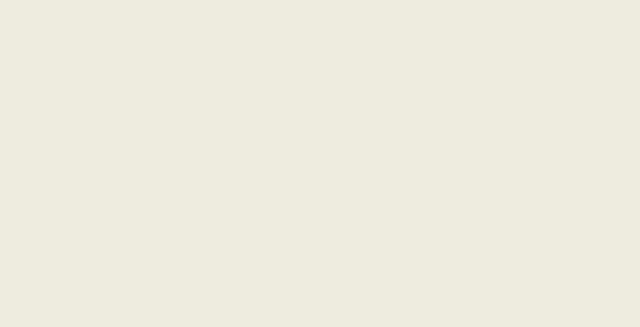
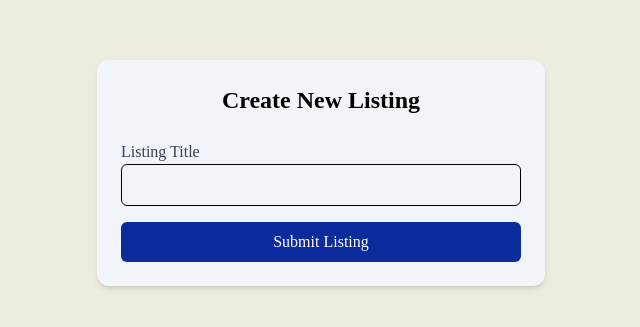
Before and after one commit to gilstero/EmoryExchange, a React (Vite) app in the folder frontend/: page /newlisting in a window 1280 px wide. Before the commit this address had no page. Shown: the part 227-554 px from the top of the page, without its empty margins (319-959 px from the left). Built offline with nearby package versions, Linux system fonts and the light colour scheme; a web font is replaced by a local one.

Commit message:
Added NewListing page and updated Account.tsx

```diff
--- a/frontend/src/App.tsx
+++ b/frontend/src/App.tsx
@@ -8,6 +8,7 @@ import Login from "./pages/Login";
 import Signup from "./pages/Signup";
 import Marketplace from "./pages/Marketplace";
 import Account from "./pages/Account";
+import NewListing from "./pages/NewListing";
 
 function App() {
   return (
@@ -28,6 +29,7 @@ function App() {
         <Route path="/signup" element={<Signup />} />
         <Route path="/marketplace" element={<Marketplace />} />
         <Route path="/account" element={<Account />} />
+        <Route path="/newlisting" element={<NewListing />} />
       </Routes>
     </>
   );
--- a/frontend/src/pages/Account.tsx
+++ b/frontend/src/pages/Account.tsx
@@ -11,6 +11,7 @@ export default function Account() {
   return (
     <div className="flex flex-col items-center min-h-screen overflow-hidden">
       <Navbar />
+      {/*hello world*/}
       {/*Max padding without scroll bar on page is 7 */}
       <div className="flex w-full py-7 px-4 gap-x-10">
         <div className="w-1/4">
--- /dev/null
+++ b/frontend/src/pages/NewListing.tsx
@@ -0,0 +1,58 @@
+import React, { useState } from "react";
+
+export default function NewListing() {
+  const [title, setTitle] = useState("");
+
+  const handleSubmit = async (e: React.FormEvent) => {
+    e.preventDefault();
+
+    const data = { title };
+
+    try {
+      const response = await fetch("http://localhost:8000/api/listings/", {
+        method: "POST",
+        headers: {
+          "Content-Type": "application/json",
+        },
+        body: JSON.stringify(data),
+      });
+
+      if (response.ok) {
+        alert("Listing created successfully!");
+        setTitle(""); // Clear the input after submission
+      } else {
+        alert("Failed to create listing.");
+      }
+    } catch (error) {
+      console.error("Error:", error);
+      alert("Error submitting listing.");
+    }
+  };
+
+  return (
+    <div className="min-h-screen flex items-center justify-center">
+      <div className="bg-slate-100 p-6 rounded-xl shadow-md w-full max-w-md">
+        <h2 className="text-2xl font-bold mb-6 text-center">Create New Listing</h2>
+        <form onSubmit={handleSubmit}>
+          <div className="mb-4">
+            <label className="block text-gray-700">Listing Title</label>
+            <input
+              type="text"
+              className="w-full px-4 py-2 border rounded-md focus:outline-none focus:ring-2 focus:ring-blue-400"
+              value={title}
+              onChange={(e) => setTitle(e.target.value)}
+              required
+            />
+          </div>
+
+          <button
+            type="submit"
+            className="w-full bg-[#0c2b9c] text-white py-2 rounded-md hover:bg-[#0c2b9ce1] transition duration-300 cursor-pointer"
+          >
+            Submit Listing
+          </button>
+        </form>
+      </div>
+    </div>
+  );
+}
```
